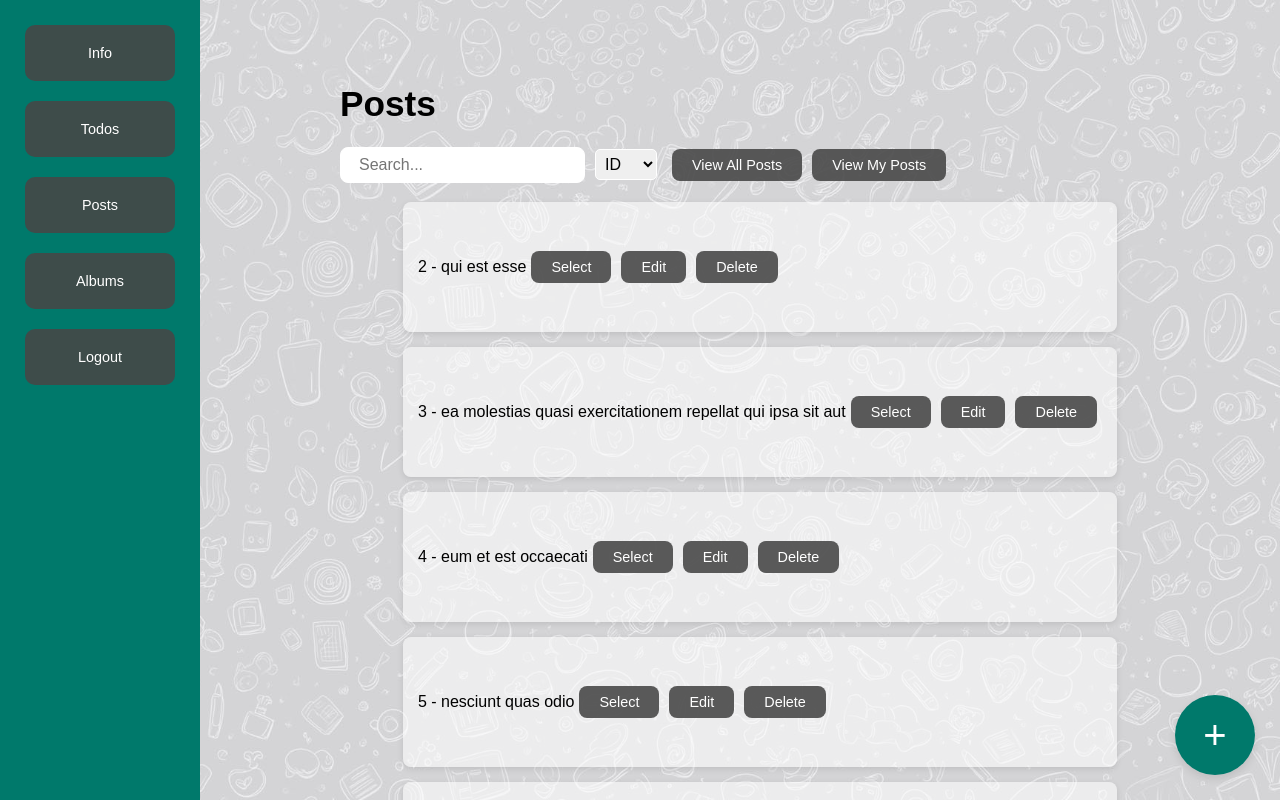
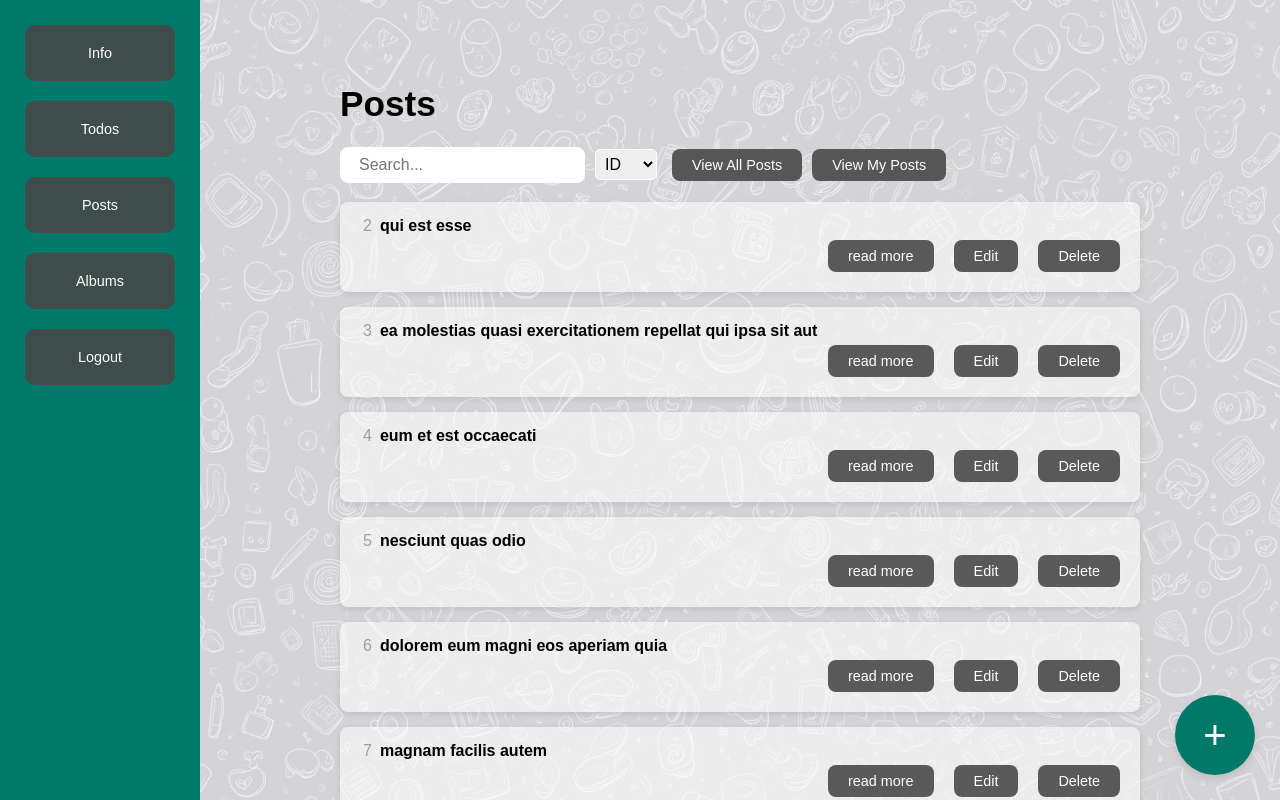
Before and after one commit to bashy-yacob/myApp, a React (Create React App) app: page /users/1/posts in a window 1280 px wide. Shown: the top 800 px of the page. Built offline with nearby package versions, Linux system fonts and the light colour scheme; data requests are answered from the project's data file; sample sign-in values are in the browser's storage.

Commit message:
Refactor PostsPage styling: update button classes, enhance layout with new styles, and improve readability of post details

```diff
--- a/src/components/PostsPage/PostsPage.css
+++ b/src/components/PostsPage/PostsPage.css
@@ -19,22 +19,12 @@
   margin-bottom: 20px;
 }
 
-/* h1 {
-  font-size: 2.2rem;
-  color: #000000;
-  margin-bottom: 20px;
-} */
-
  li {
   background-color: #ffffff91;
-  min-height: 100px;
   border-radius: 8px;
   padding: 15px;
   margin-bottom: 15px;
   box-shadow: 0 2px 6px rgba(0, 0, 0, 0.1);
-  display: flex;
-  justify-content: space-between;
-  align-items: center;
   transition: transform 0.2s ease, box-shadow 0.2s ease;
 }
 
@@ -58,7 +48,7 @@ button.view-all-btn,
 button.view-my-btn,
 button.save-btn,
 button.cancel-btn,
-button.select-btn,
+button.read-more-btn,
 button.edit-btn,
 button.delete-btn,
 button.show-comments-btn,
@@ -97,7 +87,7 @@ button.view-all-btn:hover,
 button.view-my-btn:hover,
 button.save-btn:hover,
 button.cancel-btn:hover,
-button.select-btn:hover,
+button.read-more-btn:hover,
 button.edit-btn:hover,
 button.delete-btn:hover,
 button.show-comments-btn:hover,
@@ -223,11 +213,10 @@ button.add-post-btn:hover {
 /* Selected post */
 .selected-post {
   width: 100%;
-  max-width: 800px;
-  background-color: #ffffff;
+
   padding: 30px;
   border-radius: 8px;
-  box-shadow: 0 4px 10px rgba(0, 0, 0, 0.1);
+
   margin-bottom: 40px;
 }
 
@@ -240,6 +229,8 @@ button.add-post-btn:hover {
   font-size: 1.2rem;
   line-height: 1.6;
   color: #555;
+  width: 100%;
+  max-width: 800px;
 }
 
 .selected-post button {
@@ -278,6 +269,7 @@ button.add-post-btn:hover {
   padding: 12px;
   margin-bottom: 15px;
   box-shadow: 0 2px 6px rgba(0, 0, 0, 0.1);
+  width: 90%;
 }
 
 .comments textarea.comment-textarea {
@@ -297,6 +289,8 @@ button.add-post-btn:hover {
 }
 
 .comment-item {
+  width: 100%;
+  max-width: 800px;
   padding: 8px;
   border-bottom: 1px solid #ccc;
 }
@@ -362,3 +356,31 @@ button.add-post-btn:hover {
 .search-container input.search-input:focus {
   border-color: #676464c2;
 }
+
+.post-id {
+  color: #9e9e9e;
+  font-weight: normal;
+  margin: 8px;
+}
+
+.post-title {
+  color: #000000;
+  font-weight: bold;
+}
+
+/* ...existing code... */
+.button-container {
+  display: flex;
+  justify-content: flex-end;
+  gap: 10px;
+}
+/* ...existing code... */
+
+/* ...existing code... */
+.posts-list {
+  list-style-type: none;
+  padding: 0;
+  width: 100%;
+  max-width: 800px;
+}
+/* ...existing code... */
--- a/src/components/PostsPage/PostsPage.js
+++ b/src/components/PostsPage/PostsPage.js
@@ -173,6 +173,10 @@ const PostsPage = () => {
   };
 
   const handleShowComments = async (postId) => {
+    if (selectedPostId === postId && showComments) {
+      setShowComments(false);
+      return;
+    }
     try {
       const response = await fetch(`http://localhost:5010/comments?postId=${postId}`);
       const data = await response.json();
@@ -289,19 +293,28 @@ const PostsPage = () => {
                   value={editingContent}
                   onChange={(e) => setEditingContent(e.target.value)}
                 />
-                <button onClick={() => saveEdit(post.id)}>Save</button>
-                <button onClick={cancelEditing}>Cancel</button>
+                <button onClick={() => saveEdit(post.id)} className="save-btn">Save</button>
+                <button onClick={cancelEditing} className="cancel-btn">Cancel</button>
               </div>
             ) : (
               <div>
-                <span>{post.id} - {post.title}</span>
-                <button onClick={() => handleSelectPost(post.id)}>Select</button>
-                <button onClick={() => startEditing(post.id, post.title, post.body)}>Edit</button>
-                <button onClick={() => handleDeletePost(post.id)}>Delete</button>
+                <div>
+                <span className="post-id">{post.id}</span>
+                <span className="post-title">{post.title}</span>
+                </div>
+                <div className="button-container">
+                  <button onClick={() => handleSelectPost(post.id)} className="read-more-btn">read more</button>
+                  {post.userId === Number(userId) && (
+                    <>
+                      <button onClick={() => startEditing(post.id, post.title, post.body)} className="edit-btn">Edit</button>
+                      <button onClick={() => handleDeletePost(post.id)} className="delete-btn">Delete</button>
+                    </>
+                  )}
+                </div>
                 {selectedPostId === post.id && (
                   <div className="selected-post">
                     <p>{post.body}</p>
-                    <button onClick={() => handleShowComments(post.id)}>Show Comments</button>
+                    <button onClick={() => handleShowComments(post.id)} className="show-comments-btn">Show Comments</button>
                     {showComments && (
                       <>
                         <h3>Comments</h3>
@@ -314,16 +327,16 @@ const PostsPage = () => {
                                     value={editingCommentContent}
                                     onChange={(e) => setEditingCommentContent(e.target.value)}
                                   />
-                                  <button onClick={() => saveEditComment(comment.id)}>Save</button>
-                                  <button onClick={cancelEditingComment}>Cancel</button>
+                                  <button onClick={() => saveEditComment(comment.id)} className="save-btn">Save</button>
+                                  <button onClick={cancelEditingComment} className="cancel-btn">Cancel</button>
                                 </div>
                               ) : (
                                 <div>
                                   <p>{comment.body}</p>
                                   {comment.email === userEmail && (
                                     <>
-                                      <button onClick={() => startEditingComment(comment.id, comment.body)}>Edit</button>
-                                      <button onClick={() => handleDeleteComment(comment.id)}>Delete</button>
+                                      <button onClick={() => startEditingComment(comment.id, comment.body)} className="edit-btn">Edit</button>
+                                      <button onClick={() => handleDeleteComment(comment.id)} className="delete-btn">Delete</button>
                                     </>
                                   )}
                                 </div>
```
